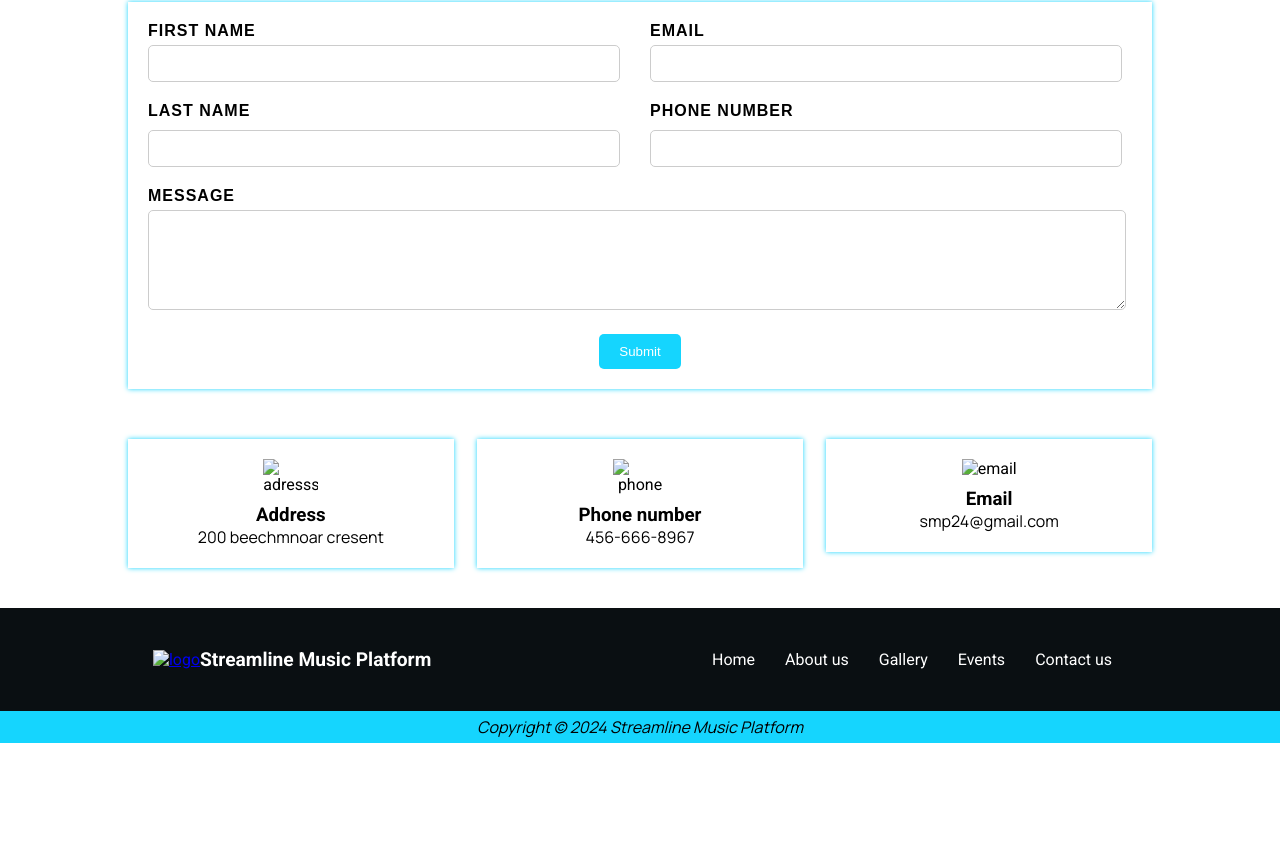
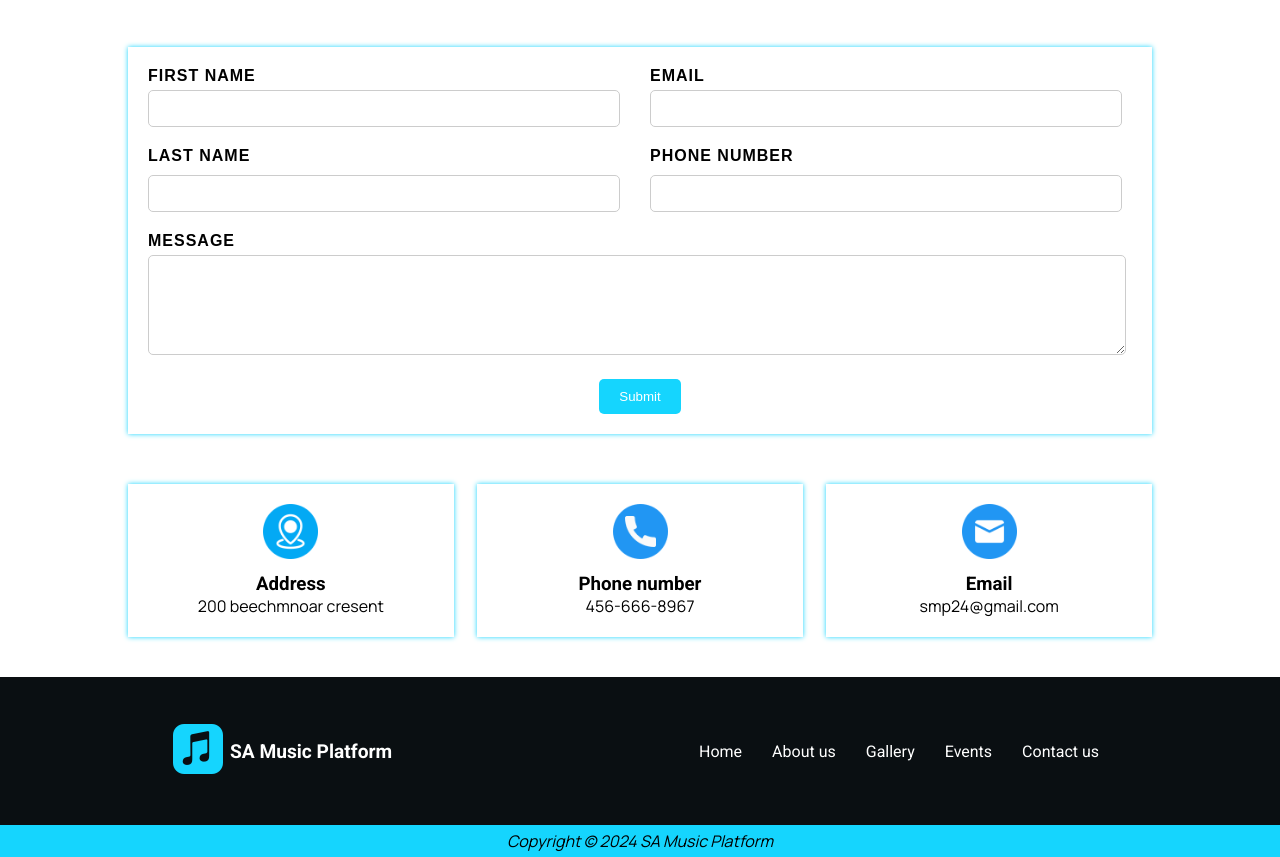
Before and after one commit to Anjurattu1998/responsive-project, a plain HTML site: page contact.html in a window 1280 px wide. Shown: the part 790-1647 px from the top of the page. Before the commit the page ends 1533 px from the top, so only its background shows below. Drawn offline with nearby package versions, Linux system fonts and the light colour scheme.

Commit message:
Update contact.html

```diff
--- a/contact.html
+++ b/contact.html
@@ -3,9 +3,9 @@
 <head>
     <meta charset="UTF-8">
     <meta name="viewport" content="width=device-width, initial-scale=1.0">
-    <title>Streamline Music Platform</title>
+    <title>SA Music Platform</title>
     <link rel="stylesheet" href="site.css">
-    <link rel="icon" type="image/x-icon" href="./images/logo.png"><!--https://icons8.com/icon/mpeojql23sni/music-->
+    <link rel="icon" type="image/x-icon" href="logo.png"><!--https://icons8.com/icon/mpeojql23sni/music-->
     <link href="https://fonts.googleapis.com/css2?family=Roboto:ital,wght@0,100;0,300;0,400;0,500;0,700;0,900;1,100;1,300;1,400;1,500;1,700;1,900&display=swap" rel="stylesheet">
     <link href="https://fonts.googleapis.com/css2?family=Manrope:wght@200..800&family=Roboto:ital,wght@0,100;0,300;0,400;0,500;0,700;0,900;1,100;1,300;1,400;1,500;1,700;1,900&display=swap" rel="stylesheet">
     <link href="https://fonts.googleapis.com/css2?family=Libre+Franklin:ital,wght@0,100..900;1,100..900&family=Manrope:wght@200..800&family=Roboto:ital,wght@0,100;0,300;0,400;0,500;0,700;0,900;1,100;1,300;1,400;1,500;1,700;1,900&display=swap" rel="stylesheet">
@@ -13,8 +13,8 @@
 <body>
     <div class="navigation">
         <div class="logo">
-            <a href="index.html"><img src="./images/logo.png" alt="logo"></a><!--https://icons8.com/icon/mpeojql23sni/music-->
-            <span>Streamline Music Platform</span>
+            <a href="index.html"><img src="logo.png" alt="logo"></a><!--https://icons8.com/icon/mpeojql23sni/music-->
+            <span>SA Music Platform</span>
         </div>
     <nav>
         <ul>
@@ -61,19 +61,19 @@
         </form>
         <div class="flex-container">
             <div class="flex-item">
-                <img src="images/address.png" alt="adresss">
+                <img src="address.png" alt="adresss">
                 <h3>Address</h3>
                 <p>200 beechmnoar cresent</p>
             </div>
             <!--https://www.flaticon.com/free-icon/mail_9068642 -->
             <div class="flex-item">
-                <img src="images/phone.png" alt="phone">
+                <img src="phone.png" alt="phone">
                 <h3>Phone number</h3>
                 <p>456-666-8967</p>
             </div>
             <!--https://www.flaticon.com/free-icon/telephone_724664-->
             <div class="flex-item">
-                <img src="images/email.png" alt="email">
+                <img src="email.png" alt="email">
                 <h3>Email</h3>
                 <p>smp24@gmail.com</p>
             </div>
@@ -85,8 +85,8 @@
         <nav>
             <div class="navigation">
                 <div class="logo">
-                    <a href="index.html"><img src="./images/logo.png" alt="logo"></a><!--https://icons8.com/icon/mpeojql23sni/music-->
-                    <span>Streamline Music Platform</span>
+                    <a href="index.html"><img src="logo.png" alt="logo"></a><!--https://icons8.com/icon/mpeojql23sni/music-->
+                    <span>SA Music Platform</span>
                 </div>
                 <div>
                     <ul>
@@ -101,7 +101,7 @@
         </nav>
     </footer>
     <div id="copyright">
-        <p>Copyright &copy; 2024 Streamline Music Platform</p>
+        <p>Copyright &copy; 2024 SA Music Platform</p>
     </div>
 </body>
 </html>
```
